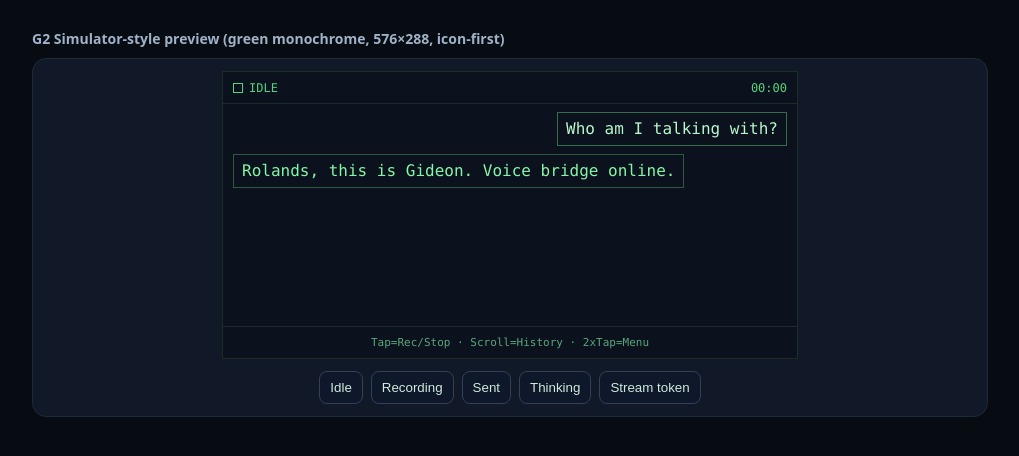
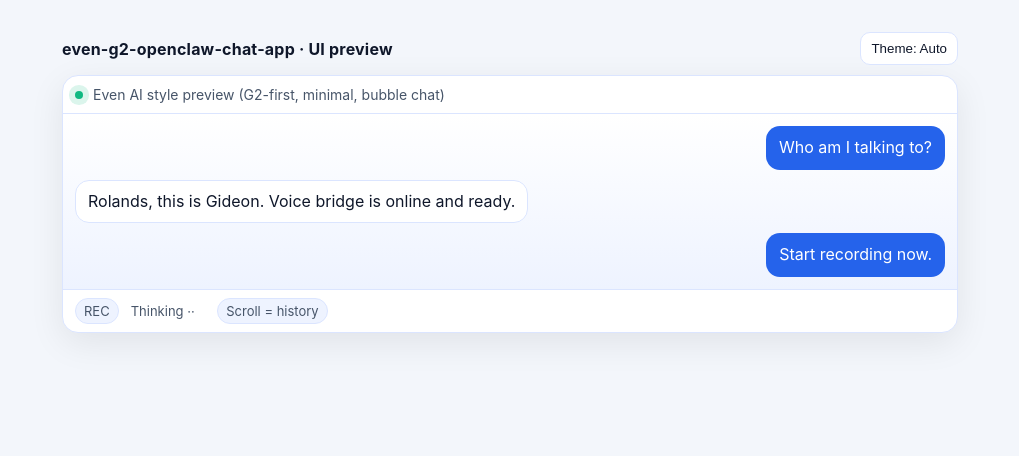
Before and after one commit to gideonheart/even-g2-openclaw-chat-app, a plain HTML site: page index.html in a window 1280 px wide. Shown: the whole page, without its empty margins (130-1149 px from the left). Drawn offline with Linux system fonts and the light colour scheme.

Commit message:
fix(ui): keep evenhub frontend at root and move simulator preview to /preview-glasses.html

```diff
--- a/index.html
+++ b/index.html
@@ -1,92 +1,97 @@
 <!doctype html>
-<html lang="en">
+<html lang="en" data-theme="auto">
 <head>
   <meta charset="UTF-8" />
   <meta name="viewport" content="width=device-width, initial-scale=1.0" />
-  <title>even-g2-openclaw-chat-app — G2 Simulator UI</title>
+  <title>even-g2-openclaw-chat-app</title>
   <style>
-    :root{--bg:#070b12;--panel:#0b111d;--green:#84f7a6;--green2:#56d37e;--dim:#2d5a3e;--line:#1b2e23}
+    :root{
+      --bg:#f3f6fb; --panel:#ffffff; --panel-2:#eef3ff; --text:#0f172a; --muted:#475569;
+      --accent:#2563eb; --accent-2:#1d4ed8; --border:#dbe5ff; --ok:#10b981;
+    }
+    [data-theme="dark"]{
+      --bg:#060b16; --panel:#0f172a; --panel-2:#111d37; --text:#e2e8f0; --muted:#94a3b8;
+      --accent:#3b82f6; --accent-2:#60a5fa; --border:#24324f; --ok:#34d399;
+    }
     *{box-sizing:border-box}
-    body{margin:0;background:var(--bg);color:#c9f7d7;font-family:ui-monospace,SFMono-Regular,Menlo,monospace}
-    .wrap{max-width:980px;margin:18px auto;padding:12px}
-    .title{font:600 14px/1.3 system-ui;color:#9fb2c7;margin-bottom:10px}
+    body{margin:0;font-family:Inter,system-ui,-apple-system,Segoe UI,Roboto,sans-serif;background:var(--bg);color:var(--text)}
+    .wrap{max-width:920px;margin:20px auto;padding:12px}
+    .top{display:flex;justify-content:space-between;align-items:center;margin-bottom:10px}
+    .brand{font-weight:700;letter-spacing:.2px}
+    .toggle{border:1px solid var(--border);background:var(--panel);color:var(--text);padding:8px 10px;border-radius:10px;cursor:pointer}
 
-    .g2-shell{background:#111827;border:1px solid #1f2937;border-radius:14px;padding:12px}
-    .g2-canvas{width:100%;max-width:576px;aspect-ratio:2/1;background:var(--panel);border:1px solid var(--line);margin:auto;position:relative;overflow:hidden}
+    .screen{border:1px solid var(--border);background:var(--panel);border-radius:16px;overflow:hidden;box-shadow:0 10px 35px rgba(0,0,0,.08)}
+    .header{padding:10px 12px;border-bottom:1px solid var(--border);display:flex;align-items:center;gap:10px}
+    .dot{width:8px;height:8px;border-radius:50%;background:var(--ok);box-shadow:0 0 0 6px color-mix(in srgb,var(--ok),transparent 85%)}
+    .title{font-size:14px;color:var(--muted)}
 
-    .status{height:32px;border-bottom:1px solid var(--line);display:flex;align-items:center;justify-content:space-between;padding:0 10px;color:var(--green2);font-size:12px}
-    .content{position:absolute;left:0;right:0;top:32px;bottom:32px;padding:8px 10px;display:flex;flex-direction:column;gap:8px}
-    .hint{position:absolute;left:0;right:0;bottom:0;height:32px;border-top:1px solid var(--line);display:flex;align-items:center;justify-content:center;color:#5ca67a;font-size:11px}
+    .chat{padding:12px;display:flex;flex-direction:column;gap:10px;background:linear-gradient(180deg,var(--panel),var(--panel-2))}
+    .row{display:flex}
+    .row.right{justify-content:flex-end}
+    .bubble{max-width:78%;padding:10px 12px;border-radius:14px;line-height:1.35;border:1px solid var(--border)}
+    .bubble.left{background:var(--panel);color:var(--text)}
+    .bubble.right{background:var(--accent);color:#fff;border-color:transparent}
 
-    .bubble{max-width:82%;padding:6px 8px;border:1px solid var(--dim);line-height:1.25;word-wrap:break-word}
-    .me{align-self:flex-end;color:#baf7cc;border-color:#376e4a}
-    .ai{align-self:flex-start;color:var(--green)}
+    .status{padding:8px 12px;border-top:1px solid var(--border);display:flex;gap:12px;align-items:center;color:var(--muted);font-size:13px}
+    .pill{padding:4px 8px;border-radius:999px;background:var(--panel-2);border:1px solid var(--border)}
+    .throb{display:inline-block;min-width:18px;text-align:left}
 
-    .icon{display:inline-block;width:10px;height:10px;border:1px solid var(--green2);margin-right:6px;vertical-align:-1px}
-    .rec .icon{background:var(--green2)}
-    .thinking .icon{background:transparent}
-
-    .controls{display:flex;gap:8px;justify-content:center;margin-top:12px;flex-wrap:wrap}
-    button{background:#0f172a;color:#cfead9;border:1px solid #334155;border-radius:8px;padding:8px 10px;cursor:pointer}
-    button:hover{border-color:#4b5563}
+    @media (max-width: 768px){.wrap{margin:8px auto}.bubble{max-width:92%}}
   </style>
 </head>
 <body>
   <div class="wrap">
-    <div class="title">G2 Simulator-style preview (green monochrome, 576×288, icon-first)</div>
+    <div class="top">
+      <div class="brand">even-g2-openclaw-chat-app · UI preview</div>
+      <button id="themeBtn" class="toggle">Theme: Auto</button>
+    </div>
 
-    <div class="g2-shell">
-      <div class="g2-canvas" id="canvas">
-        <div class="status" id="statusLine"><span class="thinking"><span class="icon"></span>IDLE</span><span id="time">00:00</span></div>
-
-        <div class="content" id="chat">
-          <div class="bubble me">Who am I talking with?</div>
-          <div class="bubble ai">Rolands, this is Gideon. Voice bridge online.</div>
-        </div>
-
-        <div class="hint">Tap=Rec/Stop · Scroll=History · 2xTap=Menu</div>
+    <section class="screen">
+      <div class="header">
+        <div class="dot"></div>
+        <div class="title">Even AI style preview (G2-first, minimal, bubble chat)</div>
       </div>
 
-      <div class="controls">
-        <button onclick="setState('idle')">Idle</button>
-        <button onclick="setState('rec')">Recording</button>
-        <button onclick="setState('sent')">Sent</button>
-        <button onclick="setState('thinking')">Thinking</button>
-        <button onclick="appendStream()">Stream token</button>
+      <div class="chat">
+        <div class="row right"><div class="bubble right">Who am I talking to?</div></div>
+        <div class="row"><div class="bubble left">Rolands, this is Gideon. Voice bridge is online and ready.</div></div>
+        <div class="row right"><div class="bubble right">Start recording now.</div></div>
       </div>
-    </div>
+
+      <div class="status">
+        <span class="pill">REC</span>
+        <span>Thinking <span class="throb" id="throb">·</span></span>
+        <span class="pill">Scroll = history</span>
+      </div>
+    </section>
   </div>
 
   <script>
-    const statusLine=document.getElementById('statusLine');
-    const timeEl=document.getElementById('time');
-    const chat=document.getElementById('chat');
-    let t=0, timer=null, dot=0;
+    const root = document.documentElement;
+    const btn = document.getElementById('themeBtn');
+    const saved = localStorage.getItem('theme') || 'auto';
 
-    function setState(s){
-      if(timer){clearInterval(timer); timer=null}
-      if(s==='idle'){ statusLine.innerHTML='<span class="thinking"><span class="icon"></span>IDLE</span><span id="time">00:00</span>'; t=0;}
-      if(s==='rec'){
-        statusLine.innerHTML='<span class="rec"><span class="icon"></span>REC</span><span id="time">00:00</span>';
-        const te=()=>document.getElementById('time');
-        timer=setInterval(()=>{t++; const m=String(Math.floor(t/60)).padStart(2,'0'); const ss=String(t%60).padStart(2,'0'); te().textContent=`${m}:${ss}`;},1000);
-      }
-      if(s==='sent'){ statusLine.innerHTML='<span><span class="icon"></span>SENT</span><span>ok</span>'; }
-      if(s==='thinking'){
-        statusLine.innerHTML='<span class="thinking"><span class="icon"></span>THINKING <span id="dots">·</span></span><span>wait</span>';
-        timer=setInterval(()=>{dot=(dot+1)%4; const d='·'.repeat(Math.max(1,dot)); const el=document.getElementById('dots'); if(el) el.textContent=d;},350);
-      }
+    function resolvedTheme(mode){
+      if(mode !== 'auto') return mode;
+      return window.matchMedia('(prefers-color-scheme: dark)').matches ? 'dark' : 'light';
     }
+    function apply(mode){
+      root.setAttribute('data-theme', resolvedTheme(mode));
+      root.dataset.mode = mode;
+      btn.textContent = `Theme: ${mode[0].toUpperCase()+mode.slice(1)}`;
+      localStorage.setItem('theme', mode);
+    }
+    btn.onclick = () => {
+      const mode = root.dataset.mode || 'auto';
+      apply(mode === 'auto' ? 'dark' : mode === 'dark' ? 'light' : 'auto');
+    };
+    apply(saved);
+    window.matchMedia('(prefers-color-scheme: dark)').addEventListener('change', () => {
+      if((root.dataset.mode || 'auto') === 'auto') apply('auto');
+    });
 
-    function appendStream(){
-      const last=chat.querySelector('.ai:last-child');
-      if(!last){
-        const n=document.createElement('div'); n.className='bubble ai'; n.textContent='Gideon:'; chat.appendChild(n);
-      }
-      const target=chat.querySelector('.ai:last-child');
-      target.textContent += ' token';
-      chat.scrollTop=chat.scrollHeight;
-    }
+    const frames=['·','··','···','··'];
+    let i=0; setInterval(()=>{document.getElementById('throb').textContent=frames[(i++)%frames.length]},350);
   </script>
 </body>
 </html>
```
Also changed, not shown: preview-glasses.html (added, +92 -0 lines).
